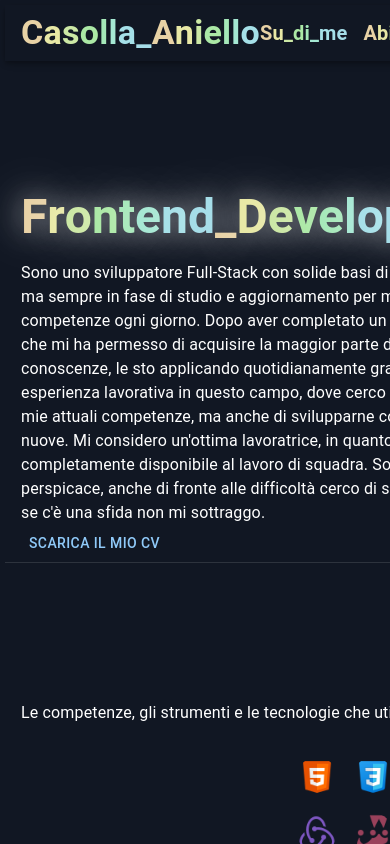
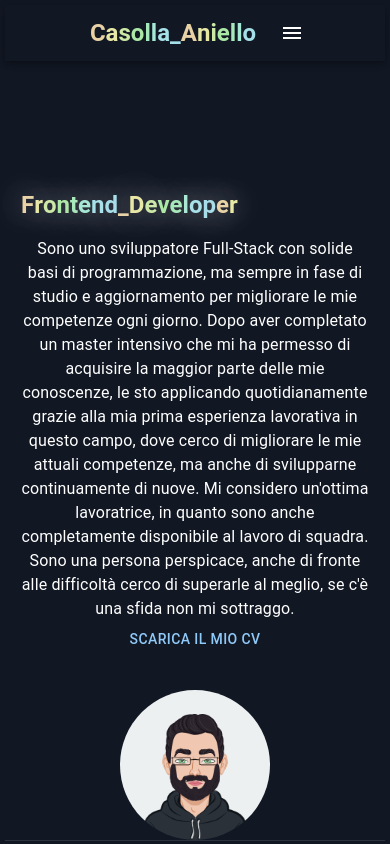
Before and after one commit to nellocas01/myportfolio, a React (Create React App) app: page / in a window 390 px wide. Built offline with nearby package versions, Linux system fonts and the light colour scheme.

Commit message:
manage the responsive design

```diff
--- a/src/components/About/index.jsx
+++ b/src/components/About/index.jsx
@@ -12,9 +12,11 @@ import ColoredText from "../Text/index";
 import { NavbarData } from "../../mockup/index";
 import avt from "../../assets/AvatarMaker.png";
 import "./style.css";
+import { useThemeContext } from "../../context/theme";
 
 const About = () => {
   const { t } = useTranslation();
+  const { isMobile } = useThemeContext();
 
   const onButtonClick = () => {
     const pdfUrl = "/assets/Casolla-Aniello-CV.pdf";
@@ -28,11 +30,20 @@ const About = () => {
 
   return (
     <>
-      <Container sx={{ marginTop: "8rem", display: "flex" }}>
-        <Box sx={{ marginRight: "7rem" }}>
+      <Container
+        sx={{
+          marginTop: "8rem",
+          display: "flex",
+          flexDirection: isMobile ? "column" : "row",
+          alignItems: "center",
+          textAlign: isMobile ? "center" : "left",
+          gap: 2,
+        }}
+      >
+        <Box sx={{ marginRight: isMobile ? 0 : 7 }}>
           <ColoredText
             className="text-flicker-in-glow"
-            variant={"h3"}
+            variant={isMobile ? "h5" : "h3"}
             text="Frontend_Developer"
             colors={NavbarData.colors}
           />
@@ -45,7 +56,11 @@ const About = () => {
           <Avatar
             alt="Il mio avatar"
             src={avt}
-            sx={{ width: 200, height: 200 }}
+            sx={{
+              width: isMobile ? 150 : 200,
+              height: isMobile ? 150 : 200,
+              marginTop: isMobile ? 2 : 0,
+            }}
           />
         </Box>
       </Container>
--- a/src/components/Navbar/index.jsx
+++ b/src/components/Navbar/index.jsx
@@ -1,36 +1,100 @@
-import React from "react";
-import { AppBar, Toolbar, Box } from "@mui/material";
-import Divider, { dividerClasses } from "@mui/material/Divider";
+import React, { useState } from "react";
+import {
+  AppBar,
+  Toolbar,
+  Box,
+  IconButton,
+  Drawer,
+  List,
+  ListItem,
+  ListItemText,
+  Divider,
+} from "@mui/material";
+import MenuIcon from "@mui/icons-material/Menu";
+import { useTranslation } from "react-i18next";
 import ColoredText from "../Text";
 import { NavbarData } from "../../mockup/index";
 import CustomizedSwitches from "../Switch";
-import { useTranslation } from "react-i18next";
+import { useThemeContext } from "../../context/theme";
 
 const Navbar = () => {
   const { t } = useTranslation();
+  const { isMobile } = useThemeContext();
+
+  const [drawerOpen, setDrawerOpen] = useState(false);
+
+  const handleDrawerToggle = () => {
+    setDrawerOpen(!drawerOpen);
+  };
+
+  const menuItems = [
+    { label: t("navbar.about") },
+    { label: t("navbar.skill") },
+    { label: t("navbar.projects") },
+    { label: t("navbar.contacts") },
+  ];
 
   return (
-    <AppBar position="static" color="transparent">
+    <AppBar
+      position="static"
+      color="transparent"
+      sx={{ display: "flex", alignItems: isMobile ? "center" : "stretch" }}
+    >
       <Toolbar>
-        <ColoredText variant={"h4"} text={t("navbar.myName")} colors={NavbarData.colors} />
-        <Box
-          sx={{
-            display: "flex",
-            alignItems: "center",
-            [`& .${dividerClasses.root}`]: {
-              mx: 1,
-            },
-          }}
-        >
-          <ColoredText variant={"h6"} text={t("navbar.about")} colors={NavbarData.colors} />
-          <Divider />
-          <ColoredText variant={"h6"} text={t("navbar.skill")} colors={NavbarData.colors} />
-          <Divider />
-          <ColoredText variant={"h6"} text={t("navbar.projects")} colors={NavbarData.colors} />
-          <Divider />
-          <ColoredText variant={"h6"} text={t("navbar.contacts")} colors={NavbarData.colors} />
-          <CustomizedSwitches />
-        </Box>
+        {/* Nome a sinistra */}
+        <ColoredText
+          variant={isMobile ? "h5" : "h4"}
+          text={t("navbar.myName")}
+          colors={NavbarData.colors}
+        />
+
+        {/* Navbar Desktop */}
+        {!isMobile ? (
+          <Box sx={{ display: "flex", alignItems: "center" }}>
+            {menuItems.map((item, index) => (
+              <React.Fragment key={index}>
+                <ColoredText
+                  variant="h6"
+                  text={item.label}
+                  colors={NavbarData.colors}
+                />
+                {index < menuItems.length - 1 && <Divider sx={{ mx: 1 }} />}
+              </React.Fragment>
+            ))}
+            <CustomizedSwitches />
+          </Box>
+        ) : (
+          // Navbar Mobile: Hamburger Menu
+          <>
+            <IconButton
+              edge="end"
+              color="inherit"
+              onClick={handleDrawerToggle}
+              sx={{ paddingLeft: 3 }}
+            >
+              <MenuIcon />
+            </IconButton>
+            <Drawer
+              anchor="right"
+              open={drawerOpen}
+              onClose={handleDrawerToggle}
+            >
+              <Box sx={{ width: 250 }}>
+                <List>
+                  {menuItems.map((item, index) => (
+                    <React.Fragment key={index}>
+                      <ListItem button onClick={handleDrawerToggle}>
+                        <ListItemText primary={item.label} />
+                      </ListItem>
+                      {index < menuItems.length - 1 && <Divider />}
+                    </React.Fragment>
+                  ))}
+                  <CustomizedSwitches />
+                </List>
+              </Box>
+            </Drawer>
+          </>
+        )}
       </Toolbar>
     </AppBar>
   );
--- a/src/components/Projects/index.jsx
+++ b/src/components/Projects/index.jsx
@@ -4,6 +4,8 @@ import { useTranslation } from "react-i18next";
 import ColoredText from "../Text/index";
 import { NavbarData } from "../../mockup/index";
 import Cards from "../Card/index";
+import { useThemeContext } from "../../context/theme";
+
 // Import manuale delle immagini
 import soccerballicn from "../../assets/soccerball.png";
 import soccerballbwicn from "../../assets/soccerballbw.png";
@@ -29,12 +31,13 @@ const getImageUrl = (image) => {
 // eslint-disable-next-line import/no-anonymous-default-export
 export default () => {
   const { t } = useTranslation();
+  const { isMobile } = useThemeContext();
   const projects = t("projects.array", { returnObjects: true });
 
   return (
-    <Container sx={{ marginY: 5 }}>
+    <Container sx={{ marginY: "5rem", padding: isMobile ? 0 : 1 }}>
       <ColoredText
-        variant={"h4"}
+        variant={isMobile ? "h5" : "h4"}
         text={t("projects.title")}
         colors={NavbarData.colors}
         style={{ justifyContent: "start", marginBottom: 1 }}
--- a/src/components/Skills/index.jsx
+++ b/src/components/Skills/index.jsx
@@ -12,18 +12,24 @@ import JestIcon from "../../assets/jesticn.png";
 import JavaIcon from "../../assets/javaicn.png";
 import SpringbootIcon from "../../assets/springbooticn.png";
 import GitIcon from "../../assets/giticn.png";
+import { useThemeContext } from "../../context/theme";
 
 // eslint-disable-next-line import/no-anonymous-default-export
 export default () => {
   const { t } = useTranslation();
+  const { isMobile } = useThemeContext();
+
   return (
     <>
-      <Container sx={{ marginY: "5rem" }}>
+      <Container sx={{ marginY: "5rem", padding: isMobile ? 0 : 1 }}>
         <ColoredText
-          variant={"h4"}
+          variant={isMobile ? "h5" : "h4"}
           text={t("skills.title")}
           colors={NavbarData.colors}
-          style={{ justifyContent: "end", marginBottom: "1rem" }}
+          style={{
+            justifyContent: isMobile ? "center" : "end",
+            marginBottom: "1rem",
+          }}
         />
         <Typography>{t("skills.subtitle")}</Typography>
         <Box
--- a/src/components/Switch/index.jsx
+++ b/src/components/Switch/index.jsx
@@ -1,5 +1,5 @@
 import React, { useEffect } from "react";
-import { Box } from "@mui/material";
+import { Box, Typography } from "@mui/material";
 import { useThemeContext } from "../../context/theme";
 import { useTranslation } from "react-i18next";
 import { ThemeSwitch } from "./theme";
@@ -7,9 +7,9 @@ import { LanguageSwitch } from "./language";
 
 export default function CustomizedSwitches() {
   // stato che gestisce il tema
-  const { isDarkMode, toggleTheme } = useThemeContext();
+  const { isDarkMode, toggleTheme, isMobile } = useThemeContext();
   // stato che gestisce il cambio lingua
-  const { i18n } = useTranslation();
+  const { i18n, t } = useTranslation();
 
   // Funzione per cambiare lingua
   const changeLanguage = (lng) => {
@@ -26,6 +26,12 @@ export default function CustomizedSwitches() {
 
   return (
     <>
+      {isMobile && (
+        <Typography sx={{ marginTop: 4, paddingLeft: 1 }}>
+          {t("navbar.isMobile")}
+        </Typography>
+      )}
+      <Box sx={{ display: isMobile ? "flex" : "block" }}>
         <Box>
           {/* Switch per il cambio tema */}
           <ThemeSwitch
@@ -42,6 +48,7 @@ export default function CustomizedSwitches() {
             inputProps={{ "aria-label": "Language toggle" }}
           />
         </Box>
+      </Box>
     </>
   );
 }
--- a/src/context/theme/index.js
+++ b/src/context/theme/index.js
@@ -1,5 +1,10 @@
 import React, { createContext, useContext, useState } from "react";
-import { ThemeProvider as MUIThemeProvider, CssBaseline } from "@mui/material";
+import {
+  ThemeProvider as MUIThemeProvider,
+  CssBaseline,
+  useTheme,
+  useMediaQuery,
+} from "@mui/material";
 import { darkTheme, lightTheme } from "./theme";
 
 const ThemeContext = createContext();
@@ -7,6 +12,8 @@ const ThemeContext = createContext();
 export const useThemeContext = () => useContext(ThemeContext);
 
 export const ThemeProvider = ({ children }) => {
+  const theme = useTheme();
+  const isMobile = useMediaQuery(theme.breakpoints.down("md"));
   const [isDarkMode, setIsDarkMode] = useState(true);
 
   const toggleTheme = () => {
@@ -14,7 +21,7 @@ export const ThemeProvider = ({ children }) => {
   };
 
   return (
-    <ThemeContext.Provider value={{ isDarkMode, toggleTheme }}>
+    <ThemeContext.Provider value={{ isDarkMode, toggleTheme, isMobile }}>
       <MUIThemeProvider theme={isDarkMode ? darkTheme : lightTheme}>
         <CssBaseline />
         {children}
--- a/src/languages/en/en.json
+++ b/src/languages/en/en.json
@@ -5,6 +5,7 @@
     "skill": "Skill",
     "projects": "My_projects",
     "contacts": "Contacts",
+    "isMobile": "Customize the screen :",
     "colors": [
       "#E8D2A5",
       "#E8E8A5",
--- a/src/languages/it/it.json
+++ b/src/languages/it/it.json
@@ -5,6 +5,7 @@
     "skill": "Abilità",
     "projects": "Progetti_personali",
     "contacts": "Contatti",
+    "isMobile": "Personalizza la schermata :",
     "colors": [
       "#E8D2A5",
       "#E8E8A5",
```
Lines whose indentation alone changed are shown as unchanged.
